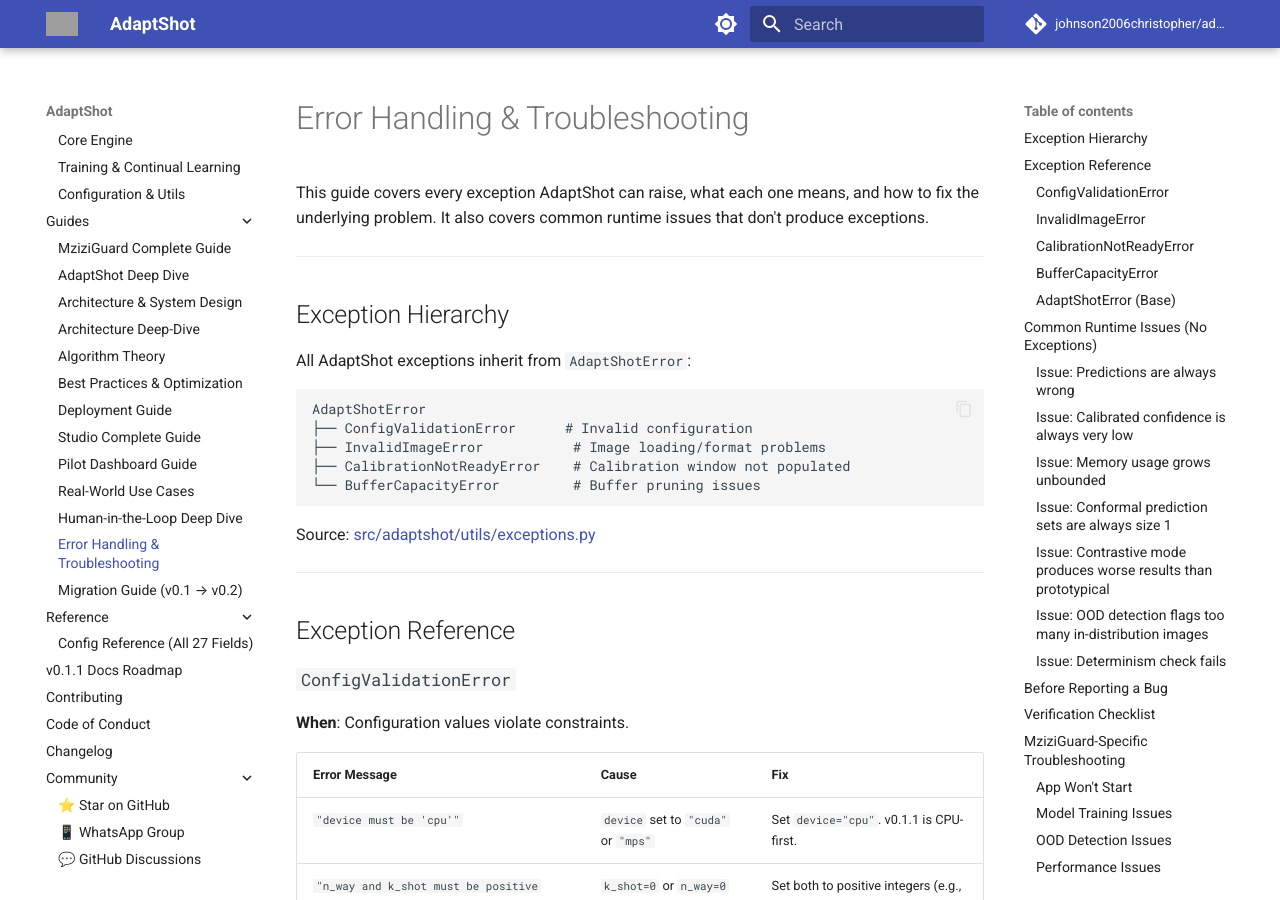
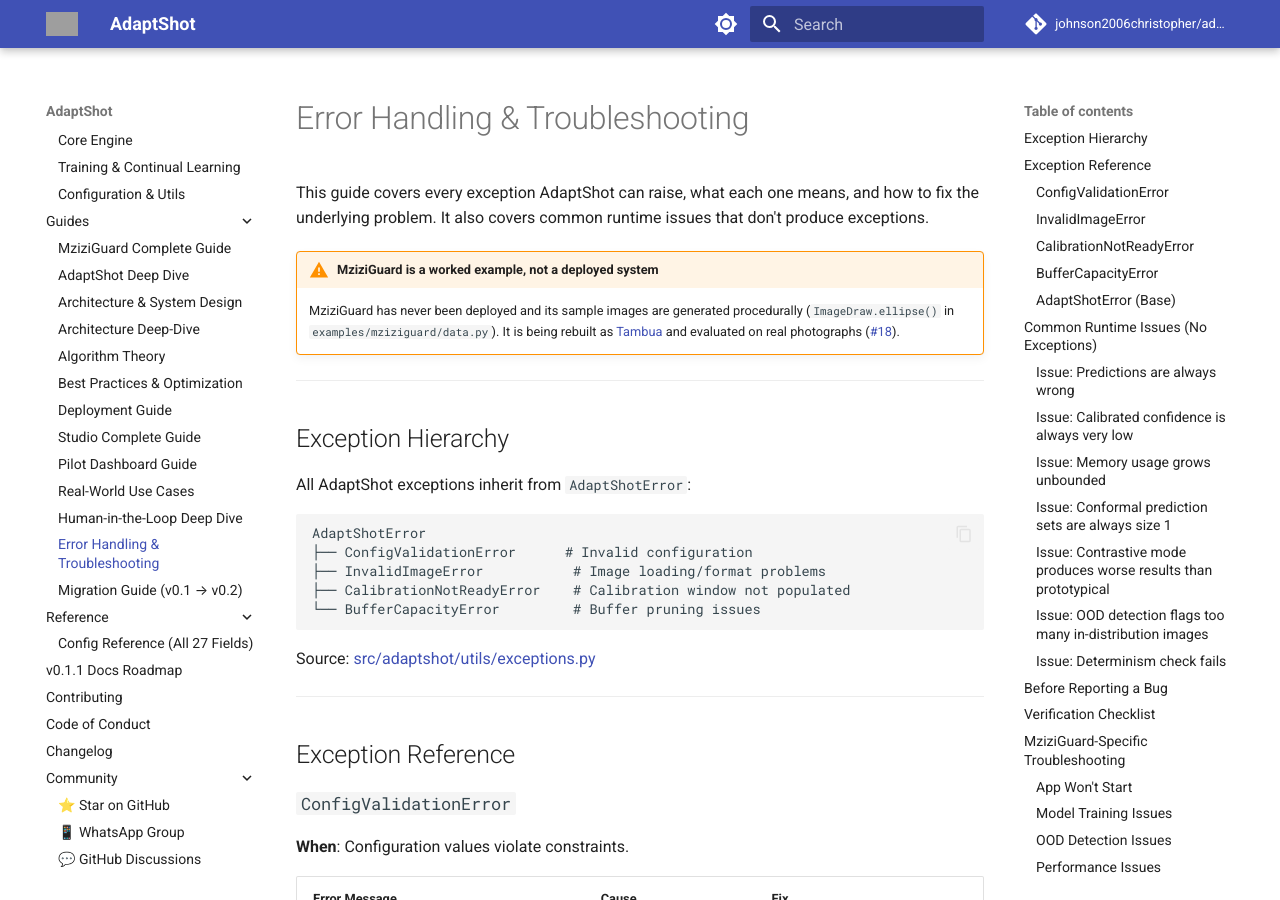
Before and after one commit to johnson2006christopher/adaptshot, an MkDocs documentation site: the page built from docs/guides/troubleshooting.md, in a window 1280 px wide and 900 px high. Built offline with MkDocs 1.6.1 and Material for MkDocs 9.7.7, drawn with Linux system fonts in a browser that asks for light colours; comment, search, counter and statistics services are not loaded; grey boxes are pictures that could not be loaded.

Commit message:
Add warning to troubleshooting guide regarding MziziGuard status

```diff
--- a/docs/guides/troubleshooting.md
+++ b/docs/guides/troubleshooting.md
@@ -1,6 +1,13 @@
 # Error Handling & Troubleshooting
 
 This guide covers every exception AdaptShot can raise, what each one means, and how to fix the underlying problem. It also covers common runtime issues that don't produce exceptions.
+
+!!! warning "MziziGuard is a worked example, not a deployed system"
+    MziziGuard has never been deployed and its sample images are generated
+    procedurally (`ImageDraw.ellipse()` in `examples/mziziguard/data.py`). It is being
+    rebuilt as [Tambua](https://github.com/johnson2006christopher/adaptshot/issues/45)
+    and evaluated on real photographs
+    ([#18](https://github.com/johnson2006christopher/adaptshot/issues/18)).
 
 ---
 
```
